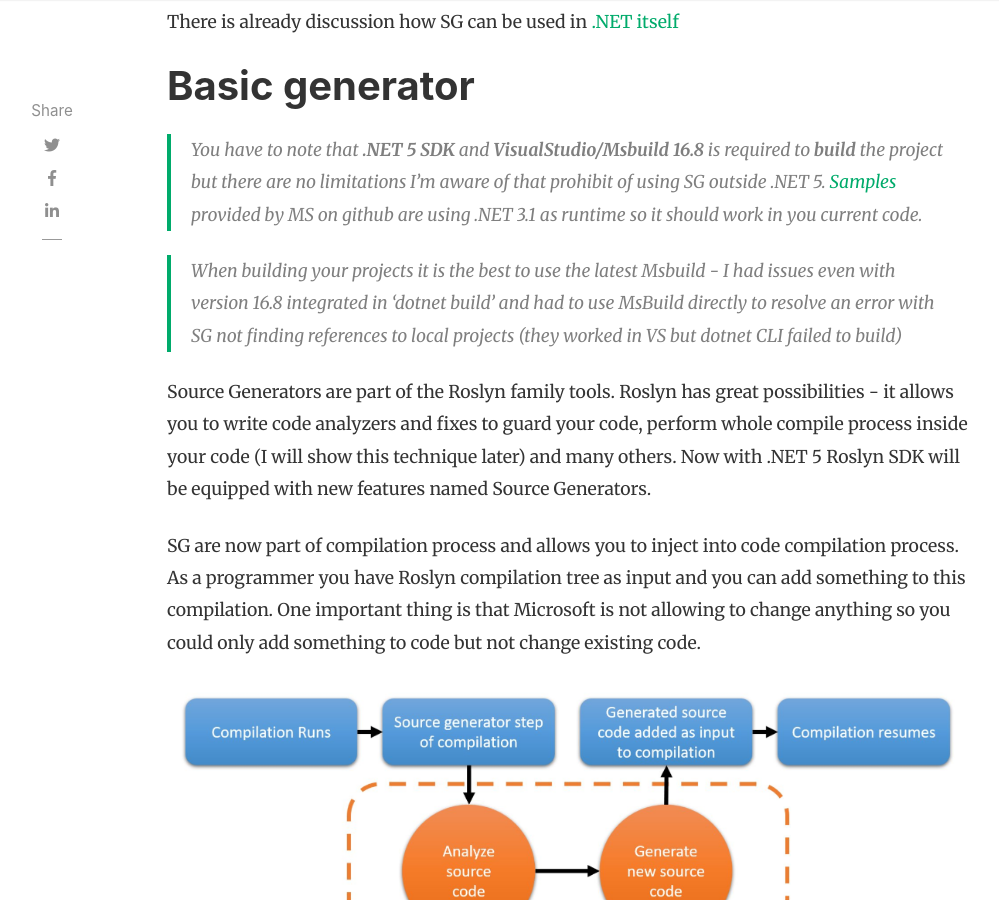
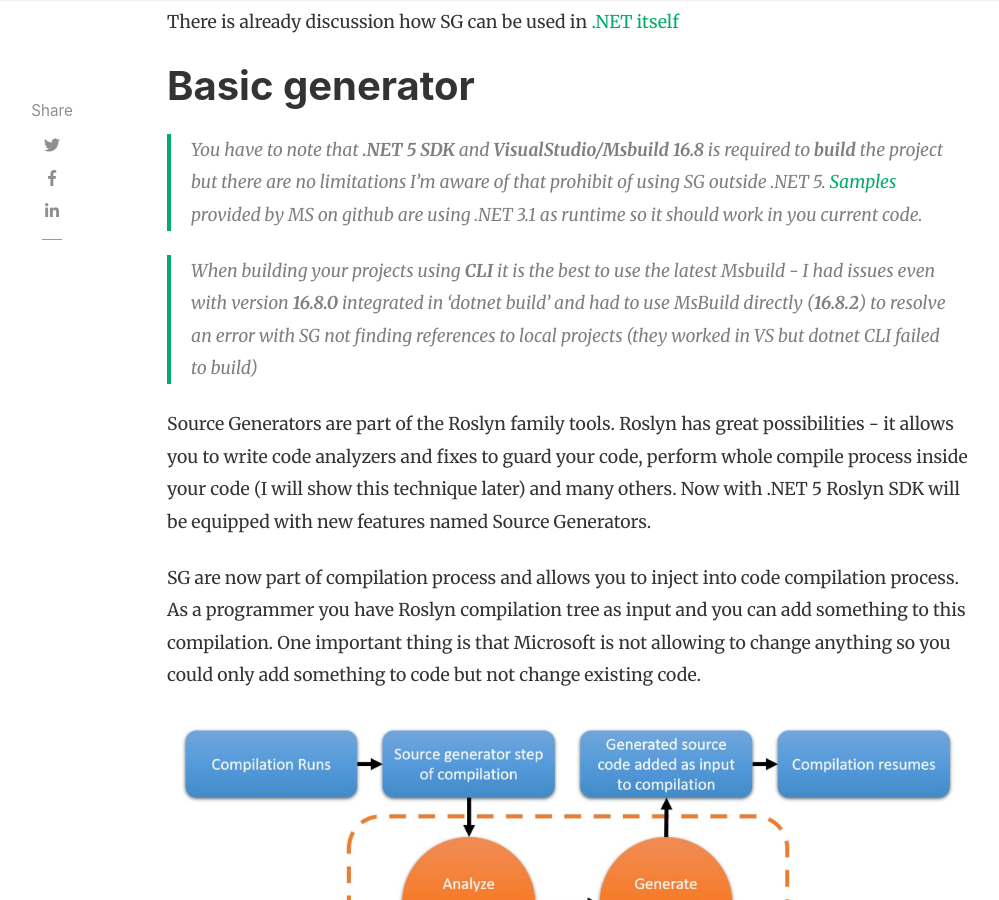
Before and after one commit to dominikjeske/dominikjeske.github.io, a Jekyll site: the page built from _posts/2020-11-09-source-generators.markdown, in a window 1280 px wide and 900 px high, scrolled down 3223 px. Shown: the whole window, without its empty margins (118-1117 px from the left). Built offline with Jekyll 4.4.1, drawn with Linux system fonts in a browser that asks for light colours; nearby versions of some CDN libraries; comment, search, counter and statistics services are not loaded.

Commit message:
Update text

```diff
--- a/_posts/2020-11-09-source-generators.markdown
+++ b/_posts/2020-11-09-source-generators.markdown
@@ -60,7 +60,7 @@ There is already discussion how SG can be used in [.NET itself](https://github.c
 
 >You have to note that **.NET 5 SDK** and **VisualStudio/Msbuild 16.8** is required to **build** the project but there are no limitations I'm aware of that prohibit of using SG outside .NET 5. [Samples](https://github.com/dotnet/roslyn-sdk/blob/master/samples/CSharp/SourceGenerators/GeneratedDemo/GeneratedDemo.csproj#L5) provided by MS on github are using .NET 3.1 as runtime so it should work in you current code.
 
->When building your projects it is the best to use the latest Msbuild - I had issues even with version 16.8 integrated in 'dotnet build' and had to use MsBuild directly to resolve an error with SG not finding references to local projects (they worked in VS but dotnet CLI failed to build)
+>When building your projects using **CLI** it is the best to use the latest Msbuild - I had issues even with version **16.8.0** integrated in 'dotnet build' and had to use MsBuild directly (**16.8.2**) to resolve an error with SG not finding references to local projects (they worked in VS but dotnet CLI failed to build)
 
 Source Generators are part of the Roslyn family tools. Roslyn has great possibilities - it allows you to write code analyzers and fixes to guard your code, perform whole compile process inside your code (I will show this technique later) and many others. Now with .NET 5 Roslyn SDK will be equipped with new features named Source Generators.
 
```
